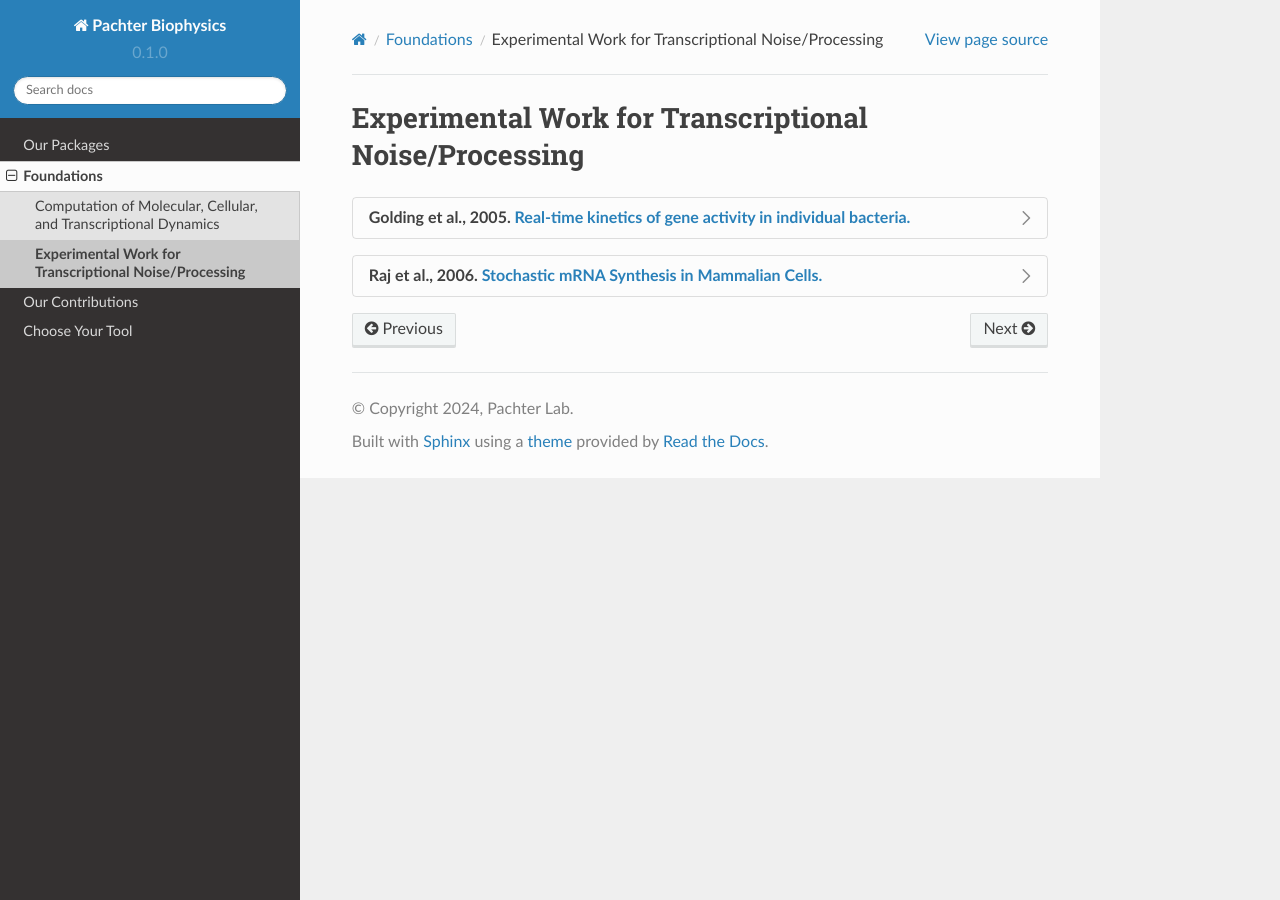
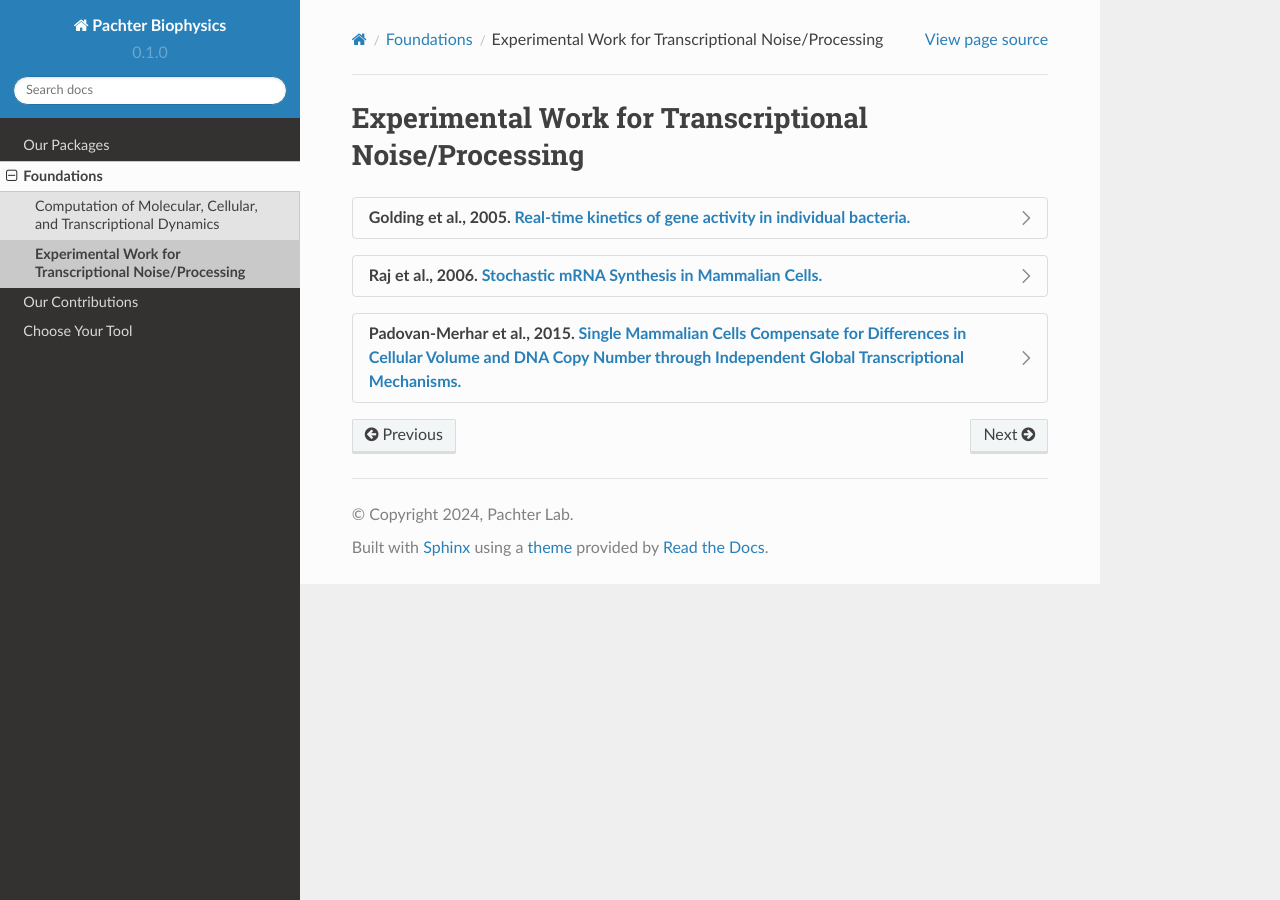
Before and after one commit to pachterlab/biophysics, a Sphinx documentation site: the page built from docs/source/foundations_experiment.rst, in a window 1280 px wide. Built offline with Sphinx 7.4.7 and the Read the Docs theme 2.0.0, drawn with Linux system fonts in a browser that asks for light colours.

Commit message:
Update foundations_experiment.rst

```diff
--- a/docs/source/foundations_experiment.rst
+++ b/docs/source/foundations_experiment.rst
@@ -9,7 +9,7 @@ Experimental Work for Transcriptional Noise/Processing
 
                 .. grid-item::
 
-                    This article measured mRNA levels in individual Escherichia coli cells and demonstrated transcriptional bursting.
+                    This article measured mRNA levels in individual Escherichia coli cells and demonstrated that transcription occurs in quantal bursts. They also confirmed that the burst sizes are geometrically distributed and the time intervals between bursts are exponentially distributed, which are expected from a two state telegraph model.
 
                 .. grid-item-card:: Fig 3A estimated number of transcripts per cell.
 
@@ -32,3 +32,19 @@ Experimental Work for Transcriptional Noise/Processing
                         :width: 300
                         :align: center
                         :alt: some text
+
+
+.. dropdown:: Padovan-Merhar et al., 2015. `Single Mammalian Cells Compensate for Differences in Cellular Volume and DNA Copy Number through Independent Global Transcriptional Mechanisms. <http://dx.doi.org/10.1016/j.molcel.2015.03.005>`_
+
+            .. grid:: 2
+
+                .. grid-item::
+
+                    This article studied the effects of cellular volume and DNA copy number on transcription. They showed that transcriptional burst size changes with cell volume and burst frequency changes with cell cycle.
+
+                .. grid-item-card::
+
+                    .. image:: ./figures/PM_2005.png
+                        :width: 300
+                        :align: center
+                        :alt: some text
```
